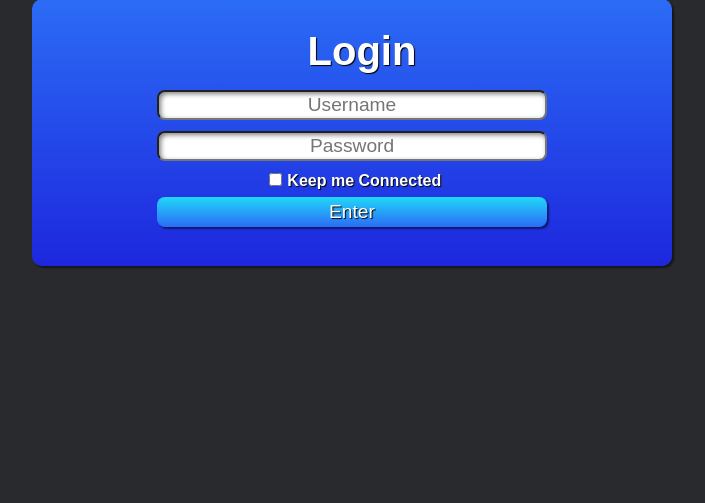
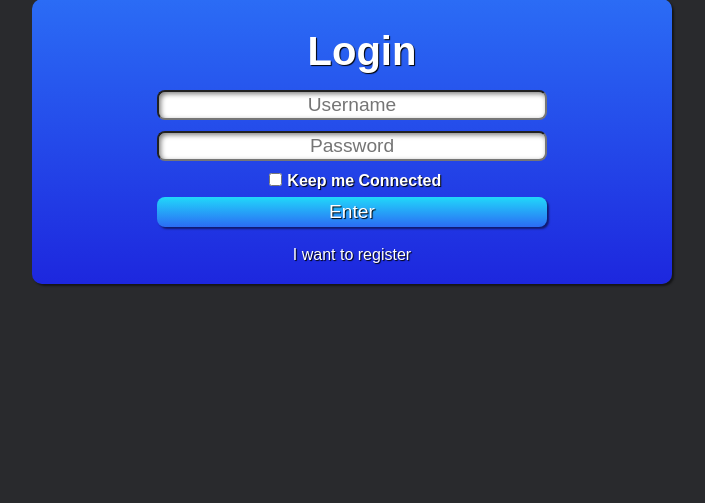
Before and after one commit to Claayton/Flask-app, a Flask app: page /login/ in a window 1280 px wide. Shown: the part 101-604 px from the top of the page, without its empty margins (288-993 px from the left). Run offline with Flask 2, Linux system fonts and the light colour scheme; some libraries are stand-ins or nearby versions.

Commit message:
Algumas modificaçoes no estilo

```diff
--- a/app/static/css/style-form.css
+++ b/app/static/css/style-login.css
@@ -75,6 +75,17 @@ button:focus {
     box-shadow: inset 2px 2px 2px rgb(0, 0, 0);
 }
 
+a {
+    color: white;
+    text-decoration: none;
+    transition-duration: 0.5s;
+}
+
+a:hover {
+    color: black;
+    text-decoration: underline;
+}
+
 .check {
     color: white;
 }
--- a/app/templates/home.html
+++ b/app/templates/home.html
@@ -1,4 +1,4 @@
-<link rel="stylesheet" href="{{ url_for('static', filename='css/style-form.css') }}" rel="stylesheet">
+<link rel="stylesheet" href="{{ url_for('static', filename='css/style-login.css') }}" rel="stylesheet">
 
 {% extends 'base.html' %}
 
--- a/app/templates/login.html
+++ b/app/templates/login.html
@@ -1,4 +1,4 @@
-<link rel="stylesheet" href="{{ url_for('static', filename='css/style-form.css') }}" rel="stylesheet">
+<link rel="stylesheet" href="{{ url_for('static', filename='css/style-login.css') }}" rel="stylesheet">
 
 {% extends 'base.html' %}
 
@@ -41,7 +41,8 @@
                 </label>
             </div>
             <div class="campo">
-                <button class="button" type="submit" >Enter</button>
+                <button class="button" type="submit" >Enter</button><br>
+                <a href="/register">I want to register</a>
             </div>
             <div class="flash">
                 {% with messages = get_flashed_messages() %}
```
